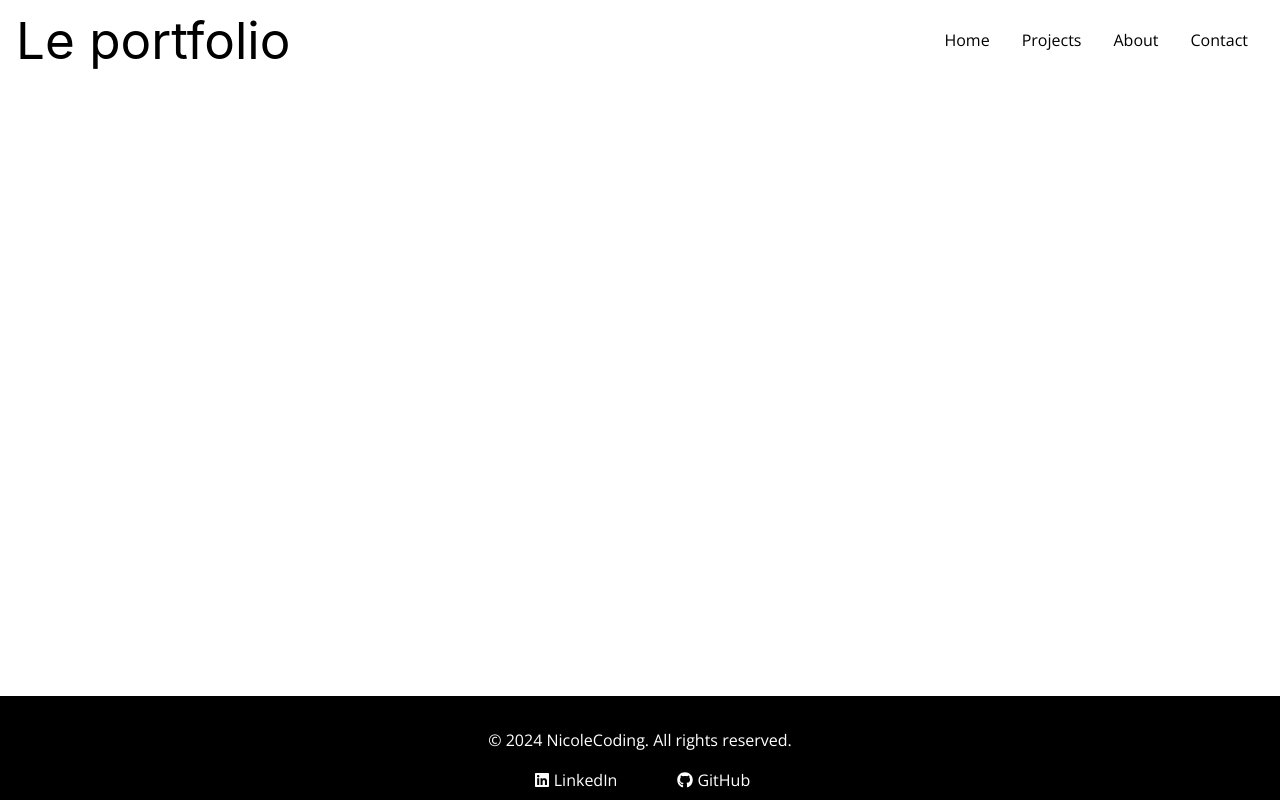
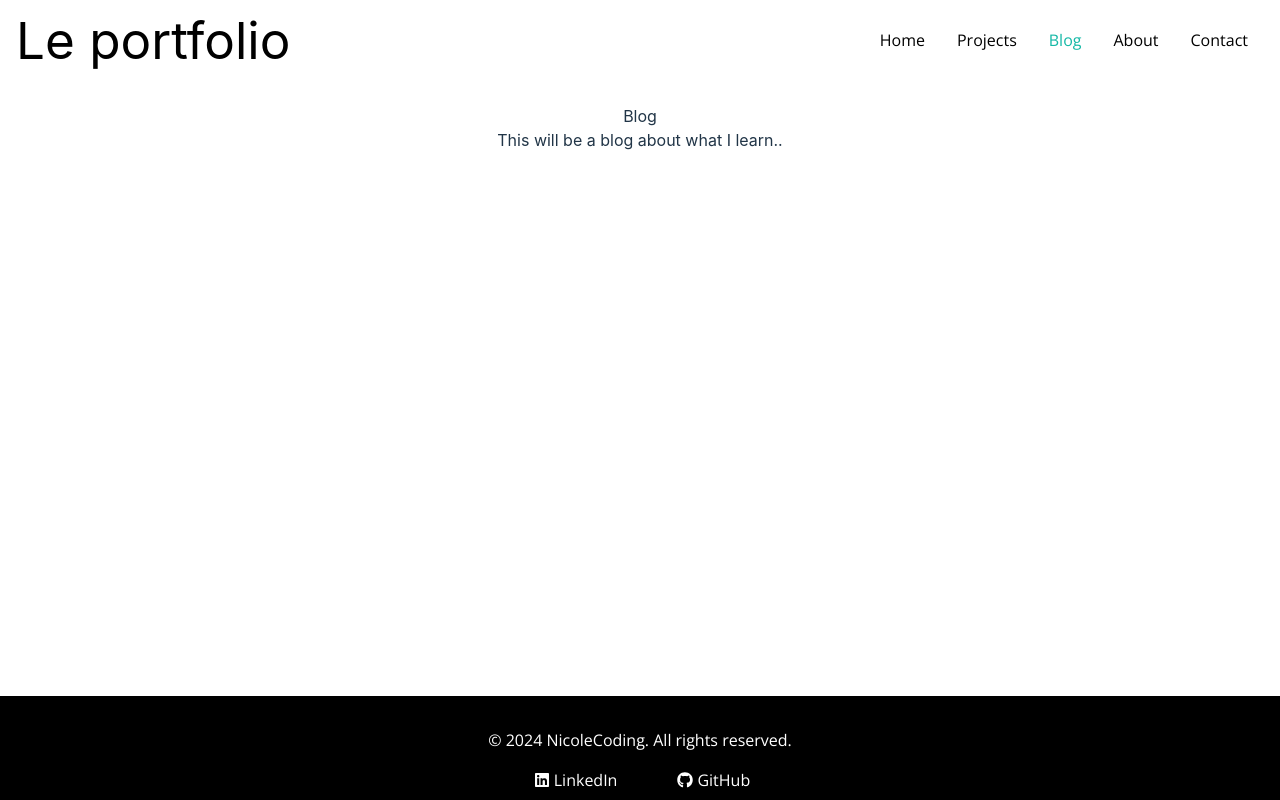
Before and after one commit to NicoleCoding/Portfolio-react, a React (Vite) app: page /blog in a window 1280 px wide. Built offline with nearby package versions, Linux system fonts and the light colour scheme.

Commit message:
Created blog page; route and navigation link added for blog page

```diff
--- a/src/App.jsx
+++ b/src/App.jsx
@@ -4,6 +4,7 @@ import Home from "./pages/Home";
 import About from "./pages/About";
 import Projects from "./pages/Projects";
 import Contact from "./pages/Contact";
+import Blog from "./pages/Blog";
 import Footer from "./components/Footer";
 import { Switch, Router, Route } from "wouter";
 
@@ -18,6 +19,7 @@ function App() {
         <Switch>
           <Route path="/" component={Home}/>
           <Route path="/projects" component={Projects}/>
+          <Route path="/blog" component={Blog}/>
           <Route path="/about" component={About}/>
           <Route path="/contact" component={Contact}/>
         </Switch>
--- a/src/components/Nav.jsx
+++ b/src/components/Nav.jsx
@@ -13,6 +13,9 @@ export default function Nav() {
                             location === "/projects" ? "text-teal-500" : "text-black"
                         } hover:bg-gray-700 hover:text-teal-400`} href="/projects">Projects</Link></li>
                 <li className="mb-2 md:mb-0"><Link className={`block py-2 px-4 rounded-lg ${
+                            location === "/blog" ? "text-teal-500" : "text-black"
+                        } hover:bg-gray-700 hover:text-teal-400`} href="/blog">Blog</Link></li>
+                <li className="mb-2 md:mb-0"><Link className={`block py-2 px-4 rounded-lg ${
                             location === "/about" ? "text-teal-500" : "text-black"
                         } hover:bg-gray-700 hover:text-teal-400`} href="/about">About</Link></li>
                 <li className="mb-2 md:mb-0"><Link className={`block py-2 px-4 rounded-lg ${
--- /dev/null
+++ b/src/pages/Blog.jsx
@@ -0,0 +1,9 @@
+
+export default function Blog() {
+    return (
+        <section>
+            <h2>Blog</h2>
+            <p>This will be a blog about what I learn..</p>
+        </section>
+    )
+}
```
